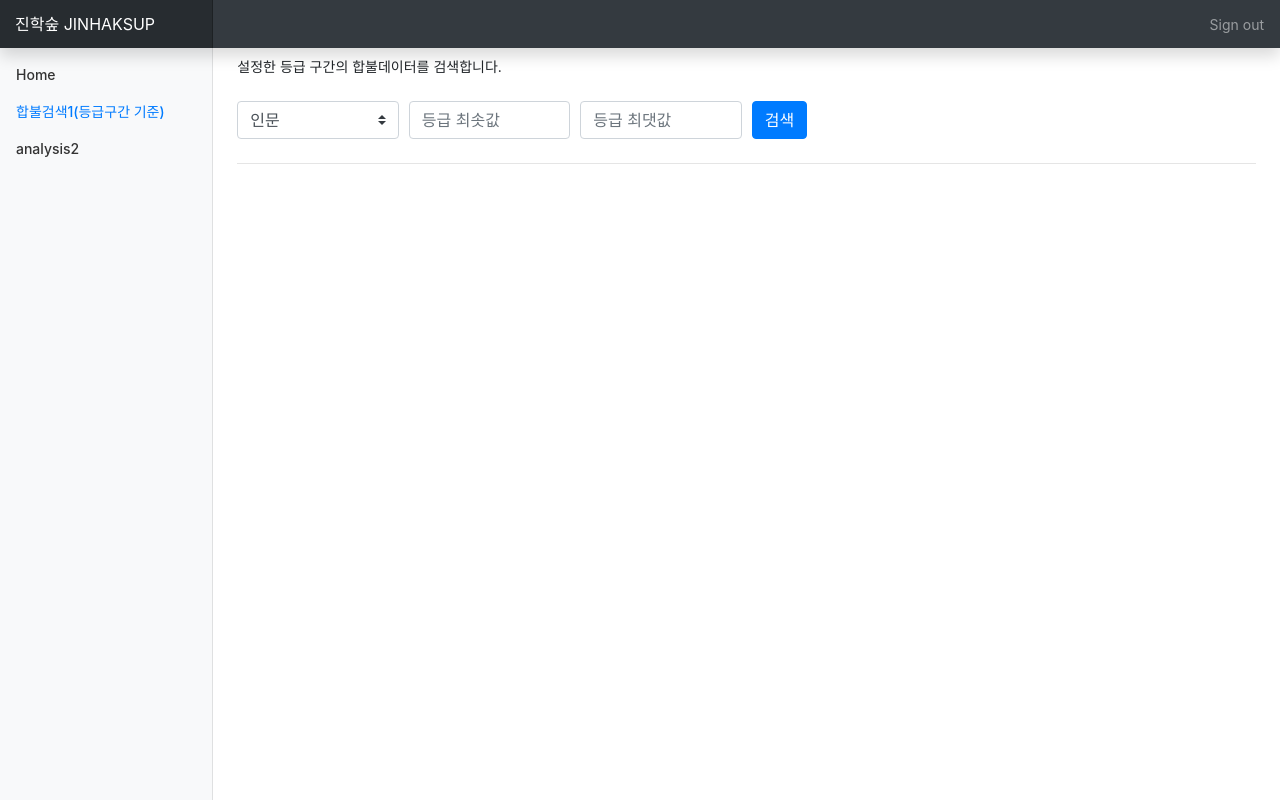
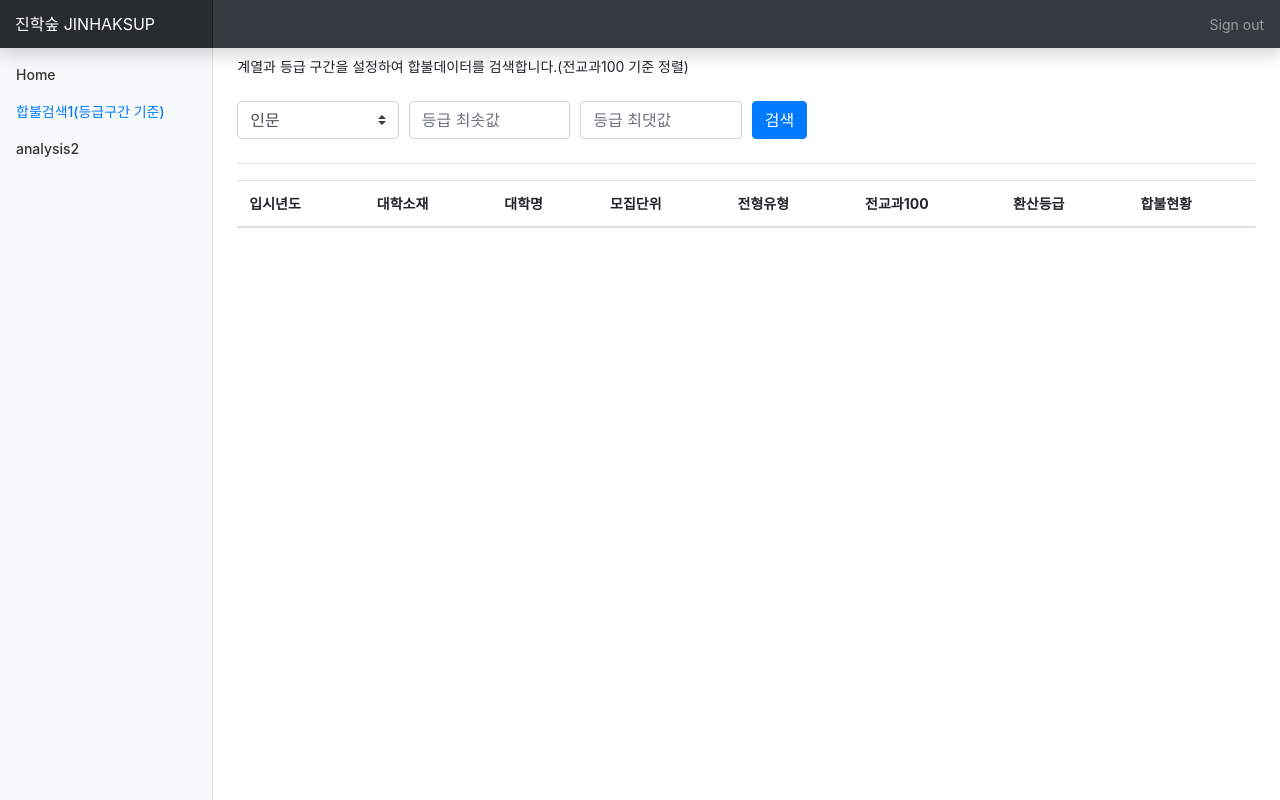
Before and after one commit to KYOUNGSOO-LEE/jhsup, a Django app: page /analysis/1 in a window 1280 px wide. Run offline with Django 3.2, Linux system fonts and the light colour scheme; data that the repository does not hold is empty; some libraries are stand-ins or nearby versions.

Commit message:
19093000

```diff
--- a/analysis/templates/analysis/analysis1.html
+++ b/analysis/templates/analysis/analysis1.html
@@ -2,8 +2,8 @@
 {% block title %} 진학숲 {% endblock %}
 
 {% block content %}
-<p> 설정한 등급 구간의 합불데이터를 검색합니다. </p>
-<form method="get" action="/analysis/1">
+<p> 계열과 등급 구간을 설정하여 합불데이터를 검색합니다.(전교과100 기준 정렬) </p>
+<form method="get" action="search1">
 
   <div class="form-row align-items-center">
 
@@ -34,20 +34,35 @@
 </form>
 
 <hr/>
-<div class="row">
-  <ul>
-    {% for ibsi in queryset%}
-      <li>
-        {{ibsi.gubun2}}
-        {{ibsi.ibsi_year}}
-        {{ibsi.univ_name}}
-        {{ibsi.univ_major}}
-        {{ibsi.grade}}
-        {{ibsi.final_step}}
-      </li>
-    {% endfor %}
-  </ul>
-</div>
+
+<table class="table table-hover">
+  <thead>
+    <tr>
+      <th scope="col">입시년도</th>
+      <th scope="col">대학소재</th>
+      <th scope="col">대학명</th>
+      <th scope="col">모집단위</th>
+      <th scope="col">전형유형</th>
+      <th scope="col">전교과100</th>
+      <th scope="col">환산등급</th>
+      <th scope="col">합불현황</th>
+    </tr>
+  </thead>
+  <tbody>
+    <tr>
+      {% for ibsi in queryset%}
+      <td>{{ibsi.ibsi_year}}</td>
+      <td>{{ibsi.resion2}}</td>
+      <td>{{ibsi.univ_name}}</td>
+      <td>{{ibsi.univ_major}}</td>
+      <td>{{ibsi.admission1}}</td>
+      <td>{{ibsi.all_subject_100}}</td>
+      <td>{{ibsi.grade}}</td>
+      <td class="table-danger">{{ibsi.final_step}}</td>
+    </tr>
+  {% endfor %}
+  </tbody>
+</table>
 
 {% endblock content %}
 
--- a/analysis/urls.py
+++ b/analysis/urls.py
@@ -4,5 +4,6 @@ from . import views
 
 urlpatterns = [
     url(r'^1$', views.analysis1, name="analysis1"),
+    url(r'^search1$', views.search1, name="search1"),
     url(r'^2$', views.analysis2, name="analysis2"),
 ]
--- a/analysis/views.py
+++ b/analysis/views.py
@@ -6,6 +6,9 @@ from .models import ibsi
 
 
 def analysis1(request):
+    return render(request, 'analysis/analysis1.html')
+
+def search1(request):
     qs = ibsi.objects.all()
     gubun2_query = request.GET.get('gubun2')
     gradeMin_query = request.GET.get('gradeMin')
@@ -19,6 +22,8 @@ def analysis1(request):
 
     if gradeMax_query != '' and gradeMax_query is not None:
         qs = qs.filter(grade__lte=gradeMax_query)
+
+    qs = qs.order_by('all_subject_100')
 
     context={
         'queryset' : qs
--- a/templates/base.html
+++ b/templates/base.html
@@ -59,7 +59,7 @@
       </main>
     </div>
   </div>
-  {% block footer %}{% endblock %}
+    {% block footer %}{% endblock %}
   <script src="https://code.jquery.com/jquery-3.3.1.slim.min.js" integrity="sha384-q8i/X+965DzO0rT7abK41JStQIAqVgRVzpbzo5smXKp4YfRvH+8abtTE1Pi6jizo" crossorigin="anonymous"></script>
   <script src="https://cdnjs.cloudflare.com/ajax/libs/popper.js/1.14.7/umd/popper.min.js" integrity="sha384-UO2eT0CpHqdSJQ6hJty5KVphtPhzWj9WO1clHTMGa3JDZwrnQq4sF86dIHNDz0W1" crossorigin="anonymous"></script>
   <script src="https://stackpath.bootstrapcdn.com/bootstrap/4.3.1/js/bootstrap.min.js" integrity="sha384-JjSmVgyd0p3pXB1rRibZUAYoIIy6OrQ6VrjIEaFf/nJGzIxFDsf4x0xIM+B07jRM" crossorigin="anonymous"></script>
```
